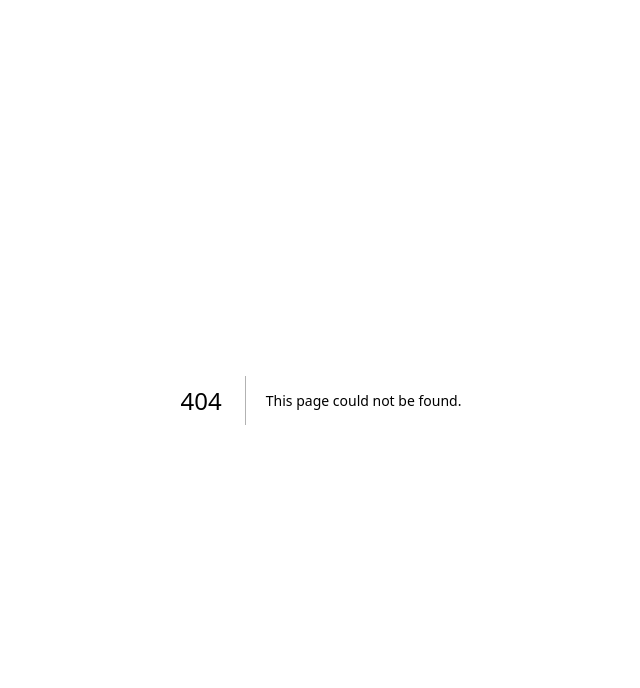
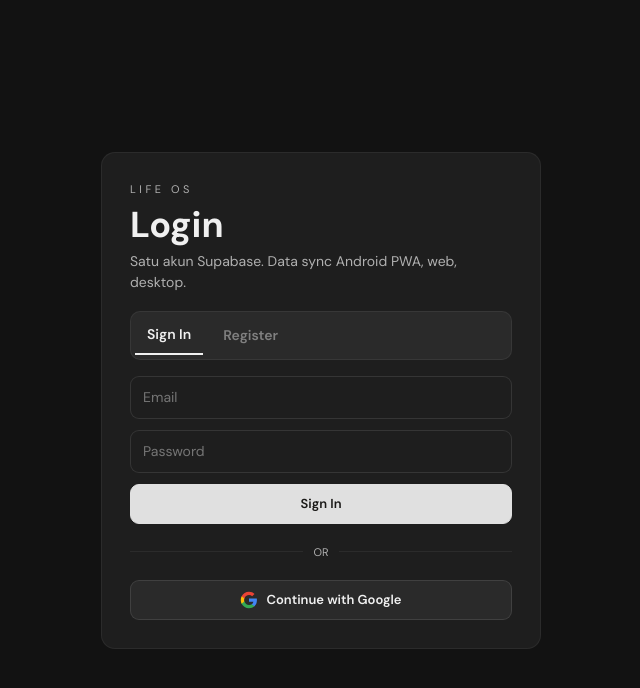
Before and after one commit to josephmolanaa/Life-OS, a Next.js app: page /login in a window 1280 px wide. Before the commit this address had no page. Shown: the top 688 px of the page, without its empty margins (319-959 px from the left). Built offline with nearby package versions, Linux system fonts and the light colour scheme; no server answers; a web font is replaced by a local one.

Commit message:
feat: assemble email link and google oauth login views

```diff
--- /dev/null
+++ b/src/app/api/auth/callback/route.ts
@@ -0,0 +1,15 @@
+import { NextResponse } from 'next/server';
+import { createClient } from '@/lib/supabase/server';
+
+export async function GET(request: Request) {
+  const { searchParams, origin } = new URL(request.url);
+  const code = searchParams.get('code');
+  const next = searchParams.get('next') ?? '/finance';
+
+  if (code) {
+    const supabase = await createClient();
+    await supabase.auth.exchangeCodeForSession(code);
+  }
+
+  return NextResponse.redirect(`${origin}${next}`);
+}
--- /dev/null
+++ b/src/app/login/page.tsx
@@ -0,0 +1,152 @@
+"use client";
+
+import { useState } from 'react';
+import { createClient } from '@/lib/supabase/client';
+import { useRouter } from 'next/navigation';
+
+export default function LoginPage() {
+  const router = useRouter();
+  const supabase = createClient();
+  const [email, setEmail] = useState('');
+  const [password, setPassword] = useState('');
+  const [loading, setLoading] = useState(false);
+  const [message, setMessage] = useState('');
+  const [error, setError] = useState('');
+  const [isRegister, setIsRegister] = useState(false);
+
+  const handleEmailPassword = async (event: React.FormEvent) => {
+    event.preventDefault();
+    setLoading(true);
+    setError('');
+    setMessage('');
+
+    if (isRegister) {
+      const { error } = await supabase.auth.signUp({
+        email,
+        password,
+        options: { emailRedirectTo: `${window.location.origin}/api/auth/callback` },
+      });
+      setLoading(false);
+      if (error) setError(error.message);
+      else setMessage('Registration successful! Please check your email.');
+    } else {
+      const { error } = await supabase.auth.signInWithPassword({
+        email,
+        password,
+      });
+      setLoading(false);
+      if (error) setError(error.message);
+      else {
+        router.push('/finance');
+        router.refresh();
+      }
+    }
+  };
+
+  const handleGoogle = async () => {
+    setLoading(true);
+    setError('');
+    setMessage('');
+    const { error } = await supabase.auth.signInWithOAuth({
+      provider: 'google',
+      options: { redirectTo: `${window.location.origin}/api/auth/callback` },
+    });
+    if (error) {
+      setLoading(false);
+      setError(error.message);
+    }
+  };
+
+  return (
+    <main style={{ minHeight: '100vh', background: 'var(--bg)', display: 'grid', placeItems: 'center', padding: '24px' }}>
+      <section className="card" style={{ width: '100%', maxWidth: '440px', padding: '28px' }}>
+        <p className="muted" style={{ letterSpacing: '.32em', fontSize: '11px', textTransform: 'uppercase', margin: 0 }}>Life OS</p>
+        <h1 style={{ margin: '10px 0 8px', fontSize: '36px', lineHeight: 1, color: 'var(--text)' }}>
+          {isRegister ? 'Register' : 'Login'}
+        </h1>
+        <p className="muted" style={{ marginTop: 0 }}>Satu akun Supabase. Data sync Android PWA, web, desktop.</p>
+
+        <div className="authTabs" style={{ display: 'flex', gap: '8px', marginBottom: '16px', borderBottom: '1px solid var(--border2)' }}>
+          <button
+            type="button"
+            onClick={() => setIsRegister(false)}
+            style={{
+              background: 'none',
+              border: 'none',
+              color: !isRegister ? 'var(--text)' : 'var(--text3)',
+              fontWeight: 600,
+              padding: '8px 12px',
+              cursor: 'pointer',
+              borderBottom: !isRegister ? '2px solid var(--text)' : 'none'
+            }}
+          >
+            Sign In
+          </button>
+          <button
+            type="button"
+            onClick={() => setIsRegister(true)}
+            style={{
+              background: 'none',
+              border: 'none',
+              color: isRegister ? 'var(--text)' : 'var(--text3)',
+              fontWeight: 600,
+              padding: '8px 12px',
+              cursor: 'pointer',
+              borderBottom: isRegister ? '2px solid var(--text)' : 'none'
+            }}
+          >
+            Register
+          </button>
+        </div>
+
+        {error && <div style={{ color: 'var(--red)', background: 'rgba(163,45,45,0.1)', border: '1px solid var(--red)', padding: '10px', borderRadius: '8px', marginBottom: '14px', fontSize: '13px' }}>{error}</div>}
+        {message && <div style={{ color: 'var(--green)', background: 'rgba(59,109,17,0.1)', border: '1px solid var(--green)', padding: '10px', borderRadius: '8px', marginBottom: '14px', fontSize: '13px' }}>{message}</div>}
+
+        <form onSubmit={handleEmailPassword} className="form">
+          <input
+            className="input"
+            type="email"
+            placeholder="Email"
+            value={email}
+            onChange={(e) => setEmail(e.target.value)}
+            required
+          />
+          <input
+            className="input"
+            type="password"
+            placeholder="Password"
+            value={password}
+            onChange={(e) => setPassword(e.target.value)}
+            required
+            minLength={6}
+          />
+          <button className="btn" type="submit" disabled={loading}>
+            {loading ? 'Processing...' : isRegister ? 'Create Account' : 'Sign In'}
+          </button>
+        </form>
+
+        <div style={{ display: 'flex', alignItems: 'center', margin: '20px 0', gap: '10px' }}>
+          <hr style={{ flex: 1, border: 'none', height: '1px', background: 'var(--border2)' }} />
+          <span className="muted" style={{ fontSize: '11px', textTransform: 'uppercase' }}>or</span>
+          <hr style={{ flex: 1, border: 'none', height: '1px', background: 'var(--border2)' }} />
+        </div>
+
+        <button
+          className="btn ghost"
+          type="button"
+          onClick={handleGoogle}
+          disabled={loading}
+          style={{ width: '100%', display: 'flex', gap: '8px', alignItems: 'center', justifyContent: 'center' }}
+        >
+          <svg width="18" height="18" viewBox="0 0 24 24" fill="currentColor">
+            <path d="M22.56 12.25c0-.78-.07-1.53-.2-2.25H12v4.26h5.92c-.26 1.37-1.04 2.53-2.21 3.31v2.77h3.57c2.08-1.92 3.28-4.74 3.28-8.09z" fill="#4285F4" />
+            <path d="M12 23c2.97 0 5.46-.98 7.28-2.66l-3.57-2.77c-.98.66-2.23 1.06-3.71 1.06-2.86 0-5.29-1.93-6.16-4.53H2.18v2.84C3.99 20.53 7.7 23 12 23z" fill="#34A853" />
+            <path d="M5.84 14.09c-.22-.66-.35-1.36-.35-2.09s.13-1.43.35-2.09V7.06H2.18C1.43 8.55 1 10.22 1 12s.43 3.45 1.18 4.94l2.85-2.22.81-.63z" fill="#FBBC05" />
+            <path d="M12 5.38c1.62 0 3.06.56 4.21 1.64l3.15-3.15C17.45 2.09 14.97 1 12 1 7.7 1 3.99 3.47 2.18 7.06l3.66 2.84c.87-2.6 3.3-4.52 6.16-4.52z" fill="#EA4335" />
+          </svg>
+          Continue with Google
+        </button>
+      </section>
+    </main>
+  );
+}
```
